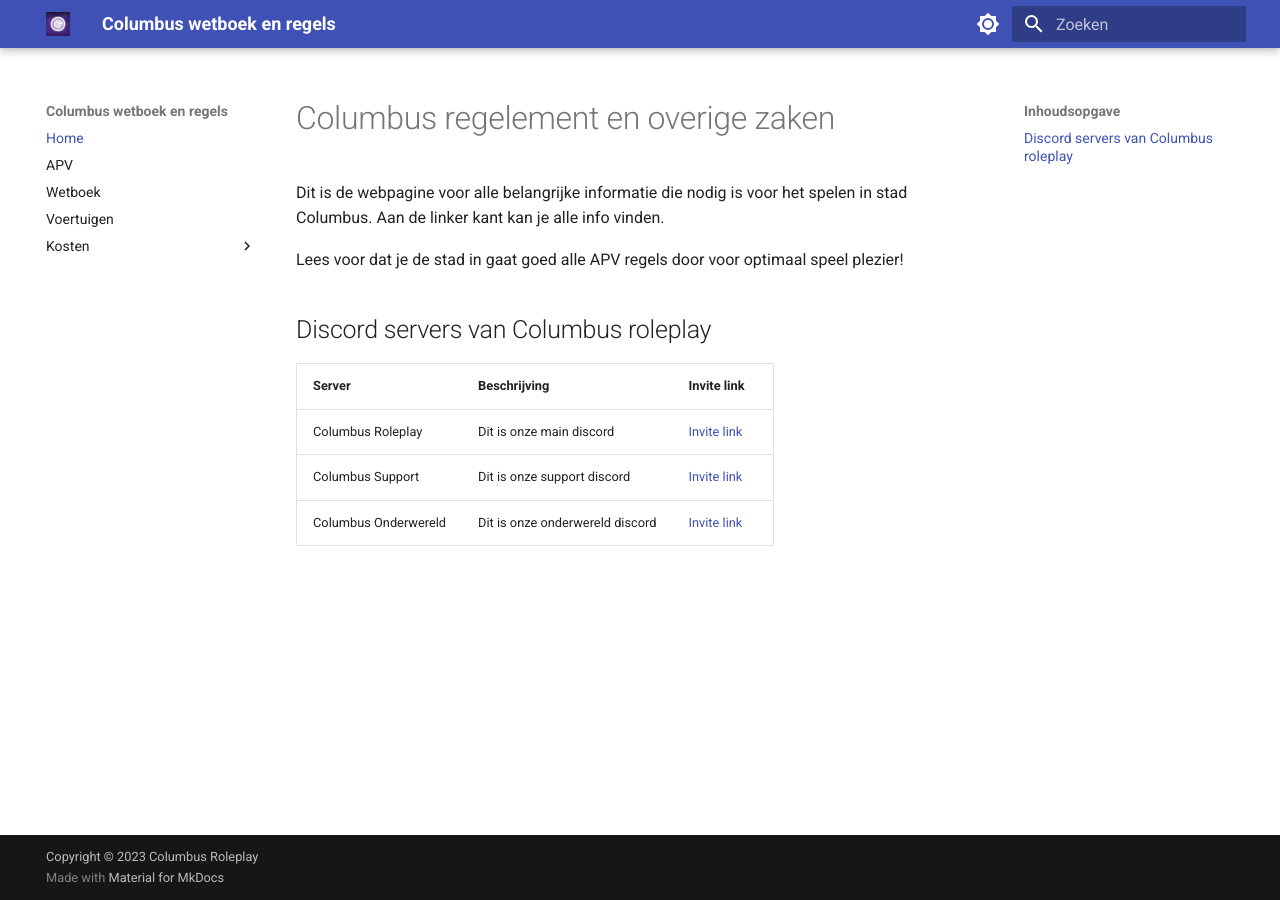
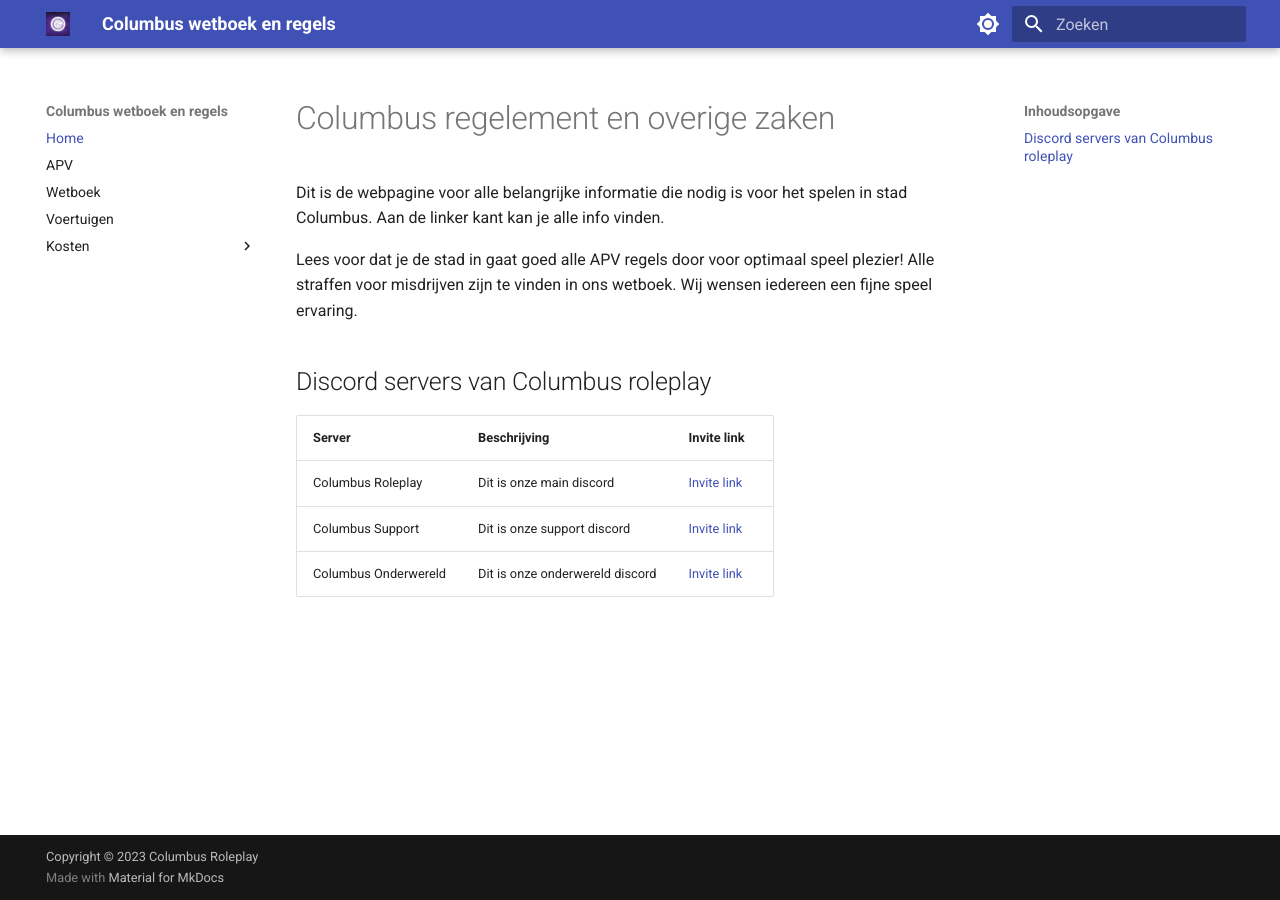
Before and after one commit to FabioK180/Columbus, an MkDocs documentation site: the page built from docs/index.md, in a window 1280 px wide. Built offline with MkDocs 1.6.1 and Material for MkDocs 9.7.7, drawn with Linux system fonts in a browser that asks for light colours.

Commit message:
Extra aanpassing aan begin scherm

```diff
--- a/docs/index.md
+++ b/docs/index.md
@@ -3,6 +3,7 @@
 Dit is de webpagine voor alle belangrijke informatie die nodig is voor het spelen in stad Columbus. Aan de linker kant kan je alle info vinden.
 
 Lees voor dat je de stad in gaat goed alle APV regels door voor optimaal speel plezier!
+Alle straffen voor misdrijven zijn te vinden in ons wetboek. Wij wensen iedereen een fijne speel ervaring.
 
 ## Discord servers van Columbus roleplay
 
```
